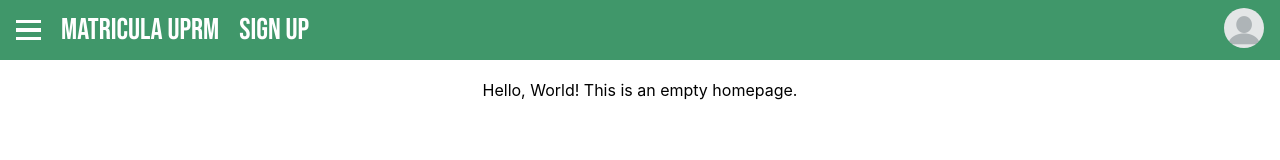
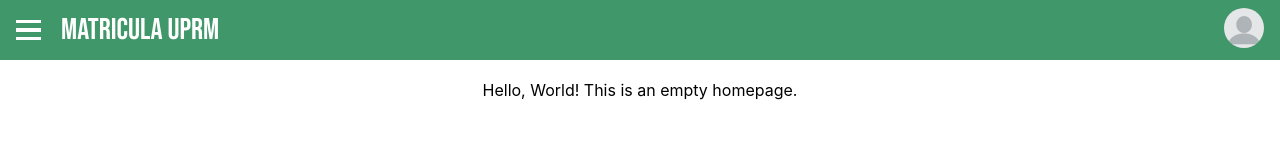
Before and after one commit to uprm-inso4101-2023-2024-s2/semester-project-studentenrollmentsystem, a React (Create React App) app: page / in a window 1280 px wide. Shown: the top 160 px of the page. Built offline with nearby package versions, Linux system fonts and the light colour scheme.

Commit message:
removed signup text on navbar

```diff
--- a/src/components/navbar.js
+++ b/src/components/navbar.js
@@ -41,11 +41,6 @@ export default function Navbar() {
       <div className={styles.logo} onClick={closeNavItem}>
         <Link to="/">MATRICULA UPRM</Link>
       </div>
-
-      <div className={styles.logo} onClick={closeNavItem}>
-        <Link to="/signup" >Sign Up</Link>
-      </div>
-
       <ul className={`${styles.navLinks} ${isOpen ? styles.showMenu : ""}`}>
         <li onClick={closeNavItem}>
           <Link to="/home" >Home</Link>
```
